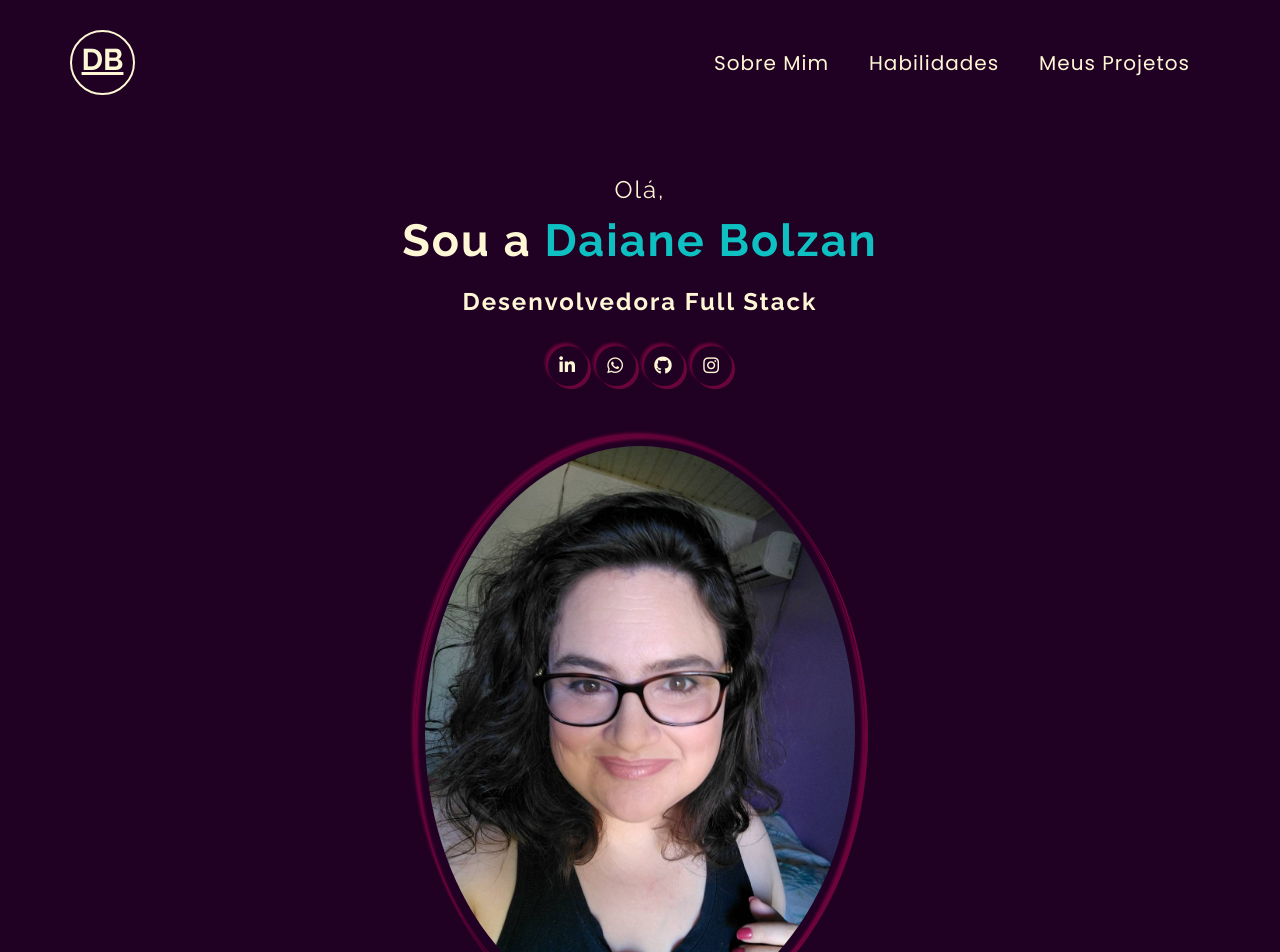
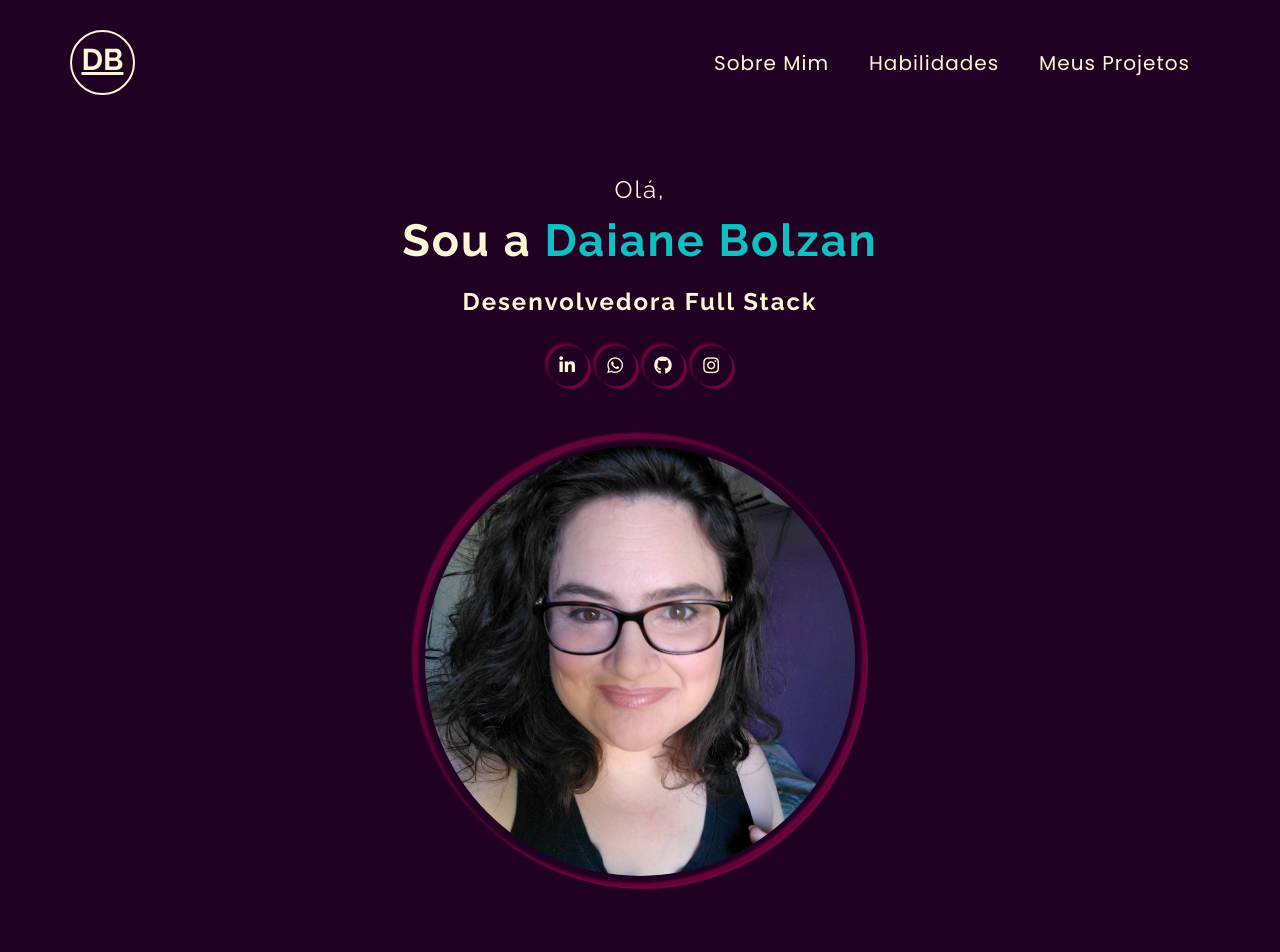
Before and after one commit to Daaaiii/frontend-portfolio, an Angular app: page /home in a window 1280 px wide. Shown: the top 952 px of the page. Built offline with nearby package versions, Linux system fonts and the light colour scheme.

Commit message:
fix: adjust profile pic

```diff
--- a/src/app/components/home/home.component.css
+++ b/src/app/components/home/home.component.css
@@ -7,33 +7,37 @@
   letter-spacing: 2px;
 }
 
-.home .texto-home, .home .img-home {
+.home .texto-home,
+.home .img-home {
   flex: 0 0 50%;
-  /* ocupa 50% do tamanho e não faz grow nem shrink */
   max-width: 50%;
   padding: 0 15px;
 }
 
-@media(max-width: 1280px) {
-  .home .texto-home, .home .img-home {
-      flex: 0 0 1000%;
-      max-width: 100%;
-      text-align: center;
-      padding: 0 var(--mobile-padding);
+@media (max-width: 1280px) {
+  .home .texto-home,
+  .home .img-home {
+    flex: 0 0 100%;
+    max-width: 100%;
+    text-align: center;
+    padding: 0 var(--mobile-padding);
   }
   .home .img-home {
-      margin-top: 50px;
+    margin-top: 50px;
   }
 }
 
 .home .img-home .img-box {
   max-width: 450px;
+  height: 450px;
   margin: auto;
   border-radius: 50%;
 }
 
 .home .img-home .img-box img {
+  object-fit: cover;
   width: 100%;
+  height: 100%;
   border-radius: 50%;
   border: 10px solid transparent;
 }
@@ -43,10 +47,10 @@
   font-size: var(--fonte-grande);
   margin-bottom: 10px;
 }
-.home .texto-home span{
+.home .texto-home span {
   color: var(--cor-primaria);
 }
-strong::selection{
+strong::selection {
   background-color: var(--cor-fundo);
 }
 
@@ -56,10 +60,10 @@ strong::selection{
   font-weight: 700;
   margin-bottom: 20px;
 }
-.home .texto-home h1::selection{
+.home .texto-home h1::selection {
   background-color: var(--cor-fundo);
 }
-span::selection{
+span::selection {
   background-color: var(--cor-fundo);
 }
 
@@ -69,6 +73,6 @@ span::selection{
   letter-spacing: 2px;
   margin-bottom: 30px;
 }
-.home .texto-home h2::selection{
+.home .texto-home h2::selection {
   background-color: var(--cor-fundo);
 }
```
